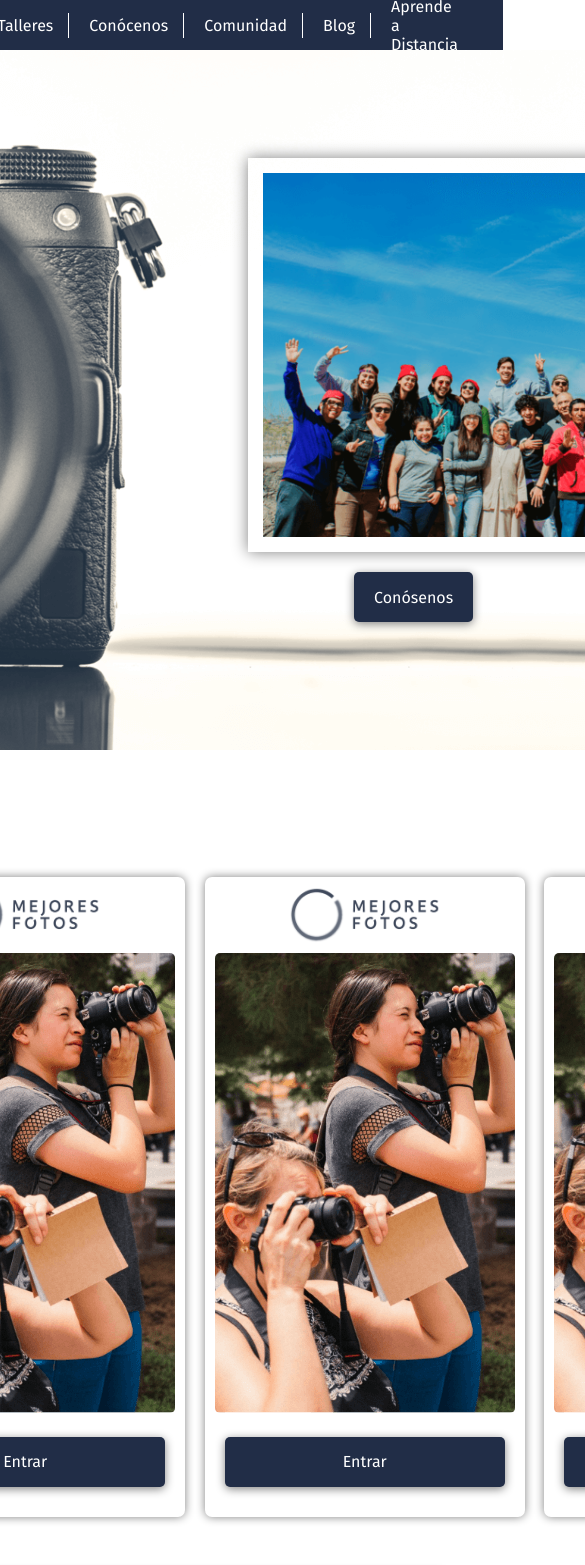
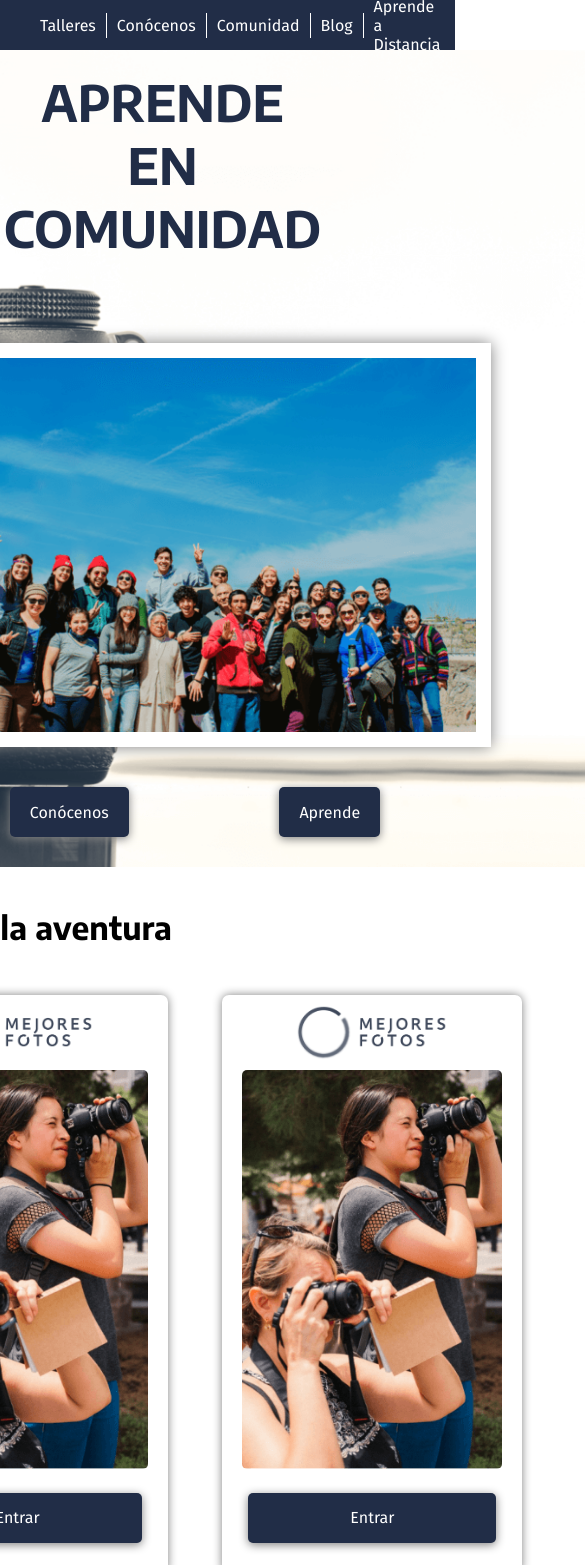
Before and after one commit to LaloRivero/mejores-fotos, a Vue app: page / in a window 390 px wide. Shown: the top 1565 px of the page, 585 px wide, since content can reach past the window. Built offline with nearby package versions, Linux system fonts and the light colour scheme.

Commit message:
media queries for ipad size

```diff
--- a/src/App.vue
+++ b/src/App.vue
@@ -1,19 +1,24 @@
 <template>
   <div id="app">
+    <mf-header class="header" />
     <home />
   </div>
 </template>
 
 <script>
+import mfHeader from '@/components/mfHeader'
 import Home from '@/views/Home'
 export default {
   data() {
-    return {}
+    return {
+      ipad: window.innerWidth <= 768
+    }
   },
-  components: { Home }
+  components: { Home, mfHeader }
 }
 </script>
 <style>
+@import url('./styles/media.css');
 @import url('https://fonts.googleapis.com/css2?family=Fira+Sans:wght@400;500;700&display=swap');
 @import url('https://fonts.googleapis.com/css2?family=Encode+Sans:wght@400;500;700&family=Fira+Sans:wght@400;500;700&display=swap');
 body {
--- a/src/components/mfHeader.vue
+++ b/src/components/mfHeader.vue
@@ -3,11 +3,7 @@
     <div class="mf-header">
       <div class="header__container">
         <a href="/" class="header__logo">
-          <img
-            src="../assets/isotipo-blanco-mefo.png"
-            alt="Mejores fotos"
-            class="logo__img"
-          />
+          <img src="../assets/isotipo-blanco-mefo.png" alt="Mejores fotos" class="logo__img" />
         </a>
         <nav class="header__nav">
           <ul class="nav__conteiner">
@@ -39,7 +35,7 @@ export default {
 }
 </script>
 
-<style scope>
+<style>
 .mf-header {
   width: 100%;
   font-family: 'Fira Sans', sans-serif;
@@ -49,7 +45,7 @@ export default {
   align-items: center;
 }
 .header__container {
-  width: 1366px;
+  width: 1350px;
   background-color: #212d47;
   height: 50px;
   display: flex;
@@ -100,4 +96,15 @@ export default {
   margin: 0;
   padding: 0;
 }
+@media screen and (max-width: 768) {
+  * {
+    color: red;
+  }
+  .nav__conteiner li {
+    margin: 0 5px !important;
+  }
+  .li_pipes {
+    padding-right: 10px;
+  }
+}
 </style>
--- a/src/components/mfHero.vue
+++ b/src/components/mfHero.vue
@@ -10,8 +10,8 @@
       <div class="hero__right-side">
         <img src="../assets/hero_img.png" alt="Video" />
         <div class="hero__buttons">
-          <mf-button :message="conocenos"></mf-button>
-          <mf-button :message="aprende"></mf-button>
+          <mf-button class="hero__boton" :message="conocenos"></mf-button>
+          <mf-button class="hero__boton" :message="aprende"></mf-button>
         </div>
       </div>
     </div>
@@ -27,7 +27,7 @@ export default {
   data() {
     return {
       conocenos: {
-        name: 'Conósenos'
+        name: 'Conócenos'
       },
       aprende: {
         name: 'Aprende'
@@ -47,7 +47,7 @@ export default {
   justify-content: center;
 }
 .hero__container {
-  width: 1366px;
+  width: 100%;
   height: 700px;
   background: url('../assets/F-MF-WP.png');
   background-size: cover;
--- a/src/components/mfTalleres.vue
+++ b/src/components/mfTalleres.vue
@@ -1,5 +1,6 @@
 <template>
   <div class="mfTalleres" id="mfTalleres">
+    <div class="talleres__container">
       <div class="title">
         <h1>Comienza la aventura</h1>
       </div>
@@ -8,6 +9,7 @@
           <mf-talleres-item :data="item" />
         </li>
       </ul>
+    </div>
   </div>
 </template>
 
@@ -47,8 +49,8 @@ export default {
           name: 'Taller Especializados',
           title: ' ',
           description: ' ',
-          img: 'basico/img.png',
-          logo: 'basico/logo.png'
+          img: 'especial/img.png',
+          logo: 'especial/logo.png'
         }
       ]
     }
@@ -56,10 +58,10 @@ export default {
 }
 </script>
 
-<style scoped>
-.mfTalleres {
+<style>
+.talleres__container {
   font-family: 'Encode Sans', sans-serif;
-  max-width: 1366px;
+  width: 1350px;
   display: flex;
   flex-direction: column;
   align-items: center;
--- a/src/components/mfTalleresItem.vue
+++ b/src/components/mfTalleresItem.vue
@@ -55,9 +55,9 @@ export default {
 }
 </script>
 
-<style scoped>
+<style>
 .container {
-  width: 320px;
+  width: 300px;
   height: auto;
   margin: 10px 0;
   display: flex;
@@ -76,36 +76,36 @@ export default {
   align-items: center;
 }
 .img__curso {
-  width: 100%;
+  width: 260px;
   border-radius: 5px;
 }
 .active {
   position: relative;
 }
 .overlay {
-  width: 300px;
-  height: 460px;
+  width: 260px;
+  height: 398.667px;
   position: absolute;
   background: rgba(161, 0, 0, 0.479);
   border-radius: 5px;
 }
 .overlay__amarillo {
-  width: 300px;
-  height: 460px;
+  width: 260px;
+  height: 398.667px;
   position: absolute;
   background: rgba(230, 166, 32, 0.4);
   border-radius: 5px;
 }
 .overlay__azul {
-  width: 300px;
-  height: 460px;
+  width: 260px;
+  height: 398.667px;
   position: absolute;
   background: rgba(27, 37, 54, 0.4);
   border-radius: 5px;
 }
 .overlay__morado {
-  width: 300px;
-  height: 460px;
+  width: 260px;
+  height: 398.667px;
   position: absolute;
   background: rgba(119, 0, 255, 0.4);
   border-radius: 5px;
@@ -121,5 +121,6 @@ export default {
 }
 .button {
   width: 80%;
+  margin: 5px;
 }
 </style>
--- /dev/null
+++ b/src/styles/media.css
@@ -0,0 +1,77 @@
+@media screen and (max-width: 800px) {
+  .home__content {
+    width: 780px !important;
+  }
+  /*----------------------------------*/
+  /*              Header              */
+  /*----------------------------------*/
+  .nav__conteiner {
+    margin-right: 0;
+  }
+  .nav__conteiner li {
+    margin: 0 5px;
+  }
+  .li_pipes {
+    padding-right: 10px;
+  }
+  /*----------------------------------*/
+  /*               Hero               */
+  /*----------------------------------*/
+  .hero {
+    width: inherit;
+    overflow: hidden;
+  }
+  .hero__container {
+    width: 100%;
+    height: auto;
+    flex-direction: column;
+  }
+  .hero__right-side {
+    width: 90%;
+    justify-content: space-evenly;
+  }
+  .hero__right-side img {
+    margin-top: 50px;
+    margin-bottom: 10px;
+    background: white;
+  }
+  .hero__left-side h1 {
+    margin-top: 20px;
+    text-align: center;
+    color: #212d47;
+  }
+  .hero__buttons {
+    margin: 10px;
+  }
+  /*----------------------------------*/
+  /*               Talleres           */
+  /*----------------------------------*/
+  .talleres__container {
+    max-width: 100%;
+  }
+  .talleres {
+    justify-content: space-evenly;
+  }
+  /*----------------------------------*/
+  /*             Fotopaseos           */
+  /*----------------------------------*/
+  .encuentranos__info {
+    width: inherit;
+  }
+  .encuentranos__banner {
+    width: 400px;
+    margin-left: 20px;
+    margin-top: 100px;
+  }
+  .encuentranos__maps {
+    left: -200px;
+    top: 20px;
+  }
+  .encuentranos__maps img {
+    width: 420px;
+  }
+  .encuentranos__social {
+    margin-left: 80px;
+    margin-top: 20px;
+  }
+}
--- a/src/views/Home.vue
+++ b/src/views/Home.vue
@@ -1,6 +1,5 @@
 <template>
   <div class="home">
-    <mf-header class="header" />
     <div class="home__content">
       <mf-hero />
       <div class="mf-talleres__section">
@@ -76,9 +75,6 @@
 </template>
 
 <script>
-// @ is an alias to /src
-// import HelloWorld from '@/components/HelloWorld.vue'
-import mfHeader from '@/components/mfHeader'
 import mfHero from '@/components/mfHero'
 import mfTalleres from '@/components/mfTalleres'
 import mfButton from '@/components/mfButton'
@@ -86,8 +82,6 @@ import mfButton from '@/components/mfButton'
 export default {
   name: 'Home',
   components: {
-    // HelloWorld,
-    mfHeader,
     mfHero,
     mfTalleres,
     mfButton
@@ -104,7 +98,7 @@ export default {
   }
 }
 </script>
-<style scoped>
+<style>
 .home {
   width: 100%;
   display: flex;
@@ -116,7 +110,7 @@ export default {
   width: inherit;
 }
 .home__content {
-  width: 1366px;
+  max-width: 1350px;
 }
 .aprende-mas {
   width: 100%;
@@ -144,6 +138,7 @@ export default {
   justify-content: center;
 }
 .foto-paseos__img img {
+  width: 90%;
   box-shadow: 0 0 10px 0 gray;
 }
 .foto-paseos__img .boton {
@@ -190,7 +185,7 @@ export default {
   background: linear-gradient(white, #212d47);
 }
 .encuentranos__info {
-  width: 1366px;
+  width: 1350px;
   display: flex;
 }
 .encuentranos__container {
```
Also changed, not shown: src/assets/especial/img.png (added), src/assets/especial/logo.png (added). Lines whose indentation alone changed are shown as unchanged.
